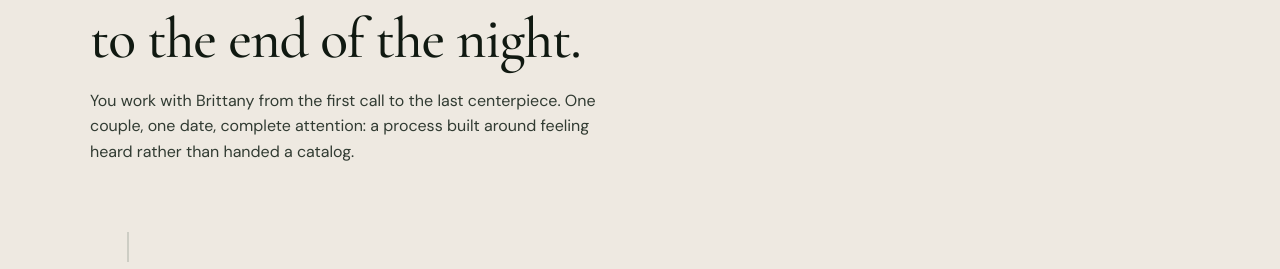
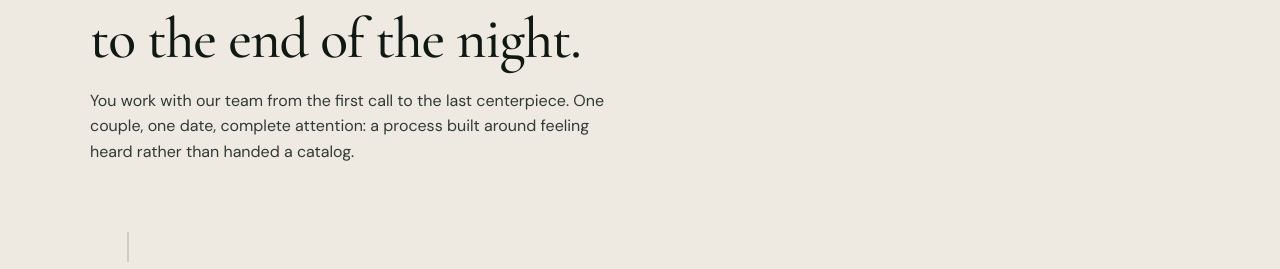
Before and after one commit to jshplhm/goldenflowers, a Jekyll site: the page built from weddings/index.md, in a window 1280 px wide and 900 px high, scrolled down 775 px. Shown: the part 170-439 px from the top of the window. Built offline with Jekyll 4.4.1, drawn with Linux system fonts in a browser that asks for light colours.

Commit message:
Update site copy in _data/weddings.yml via inline editor

```diff
--- a/_data/weddings.yml
+++ b/_data/weddings.yml
@@ -2,14 +2,14 @@ hero:
   label: Full-service floral design
   heading: Lake Tahoe Wedding Flowers
   subheading: Every couple works directly with our owner, Brittany, from the first
-    consultation through setup and breakdown. The people who plan your wedding are
-    the same people who build it.
+    consultation through setup and breakdown. The people who plan your wedding
+    are the same people who build it.
   button_primary: Check your date
   button_secondary: Meet Brittany
 process:
   label: How it works
   heading: From first conversation to the end of the night.
-  intro: "You work with Brittany from the first call to the last centerpiece. One
+  intro: "You work with our team from the first call to the last centerpiece. One
     couple, one date, complete attention: a process built around feeling heard
     rather than handed a catalog."
   steps:
```
